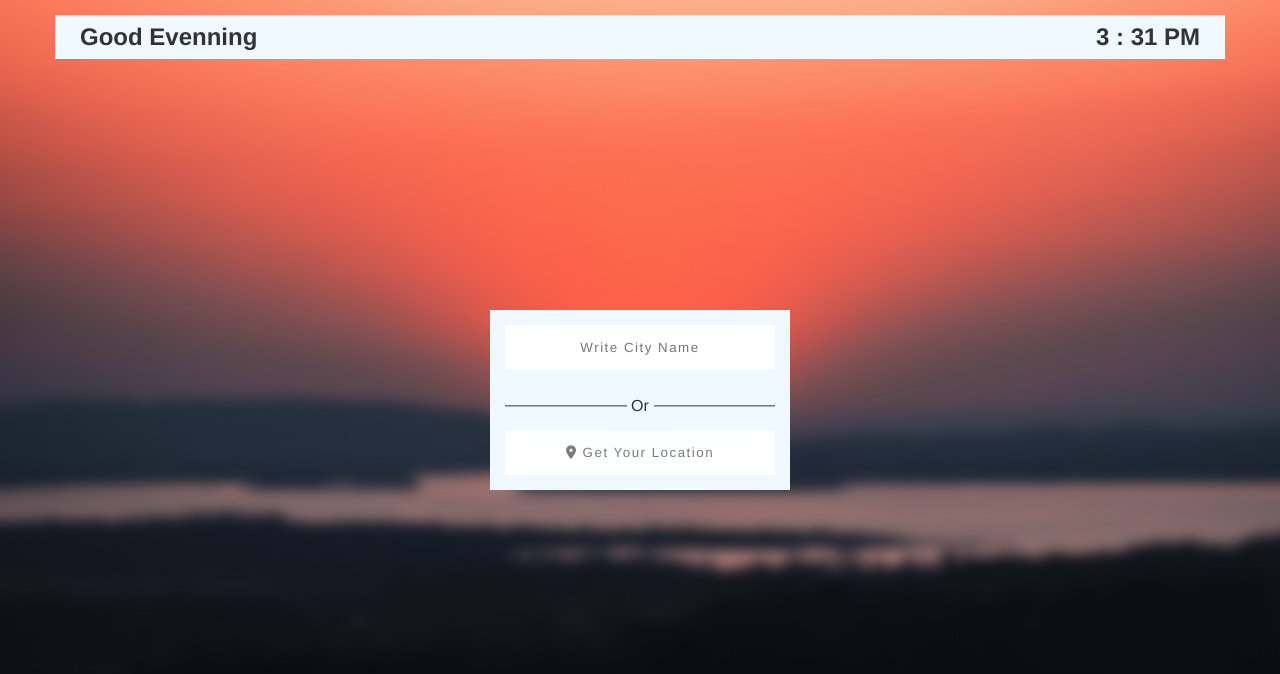
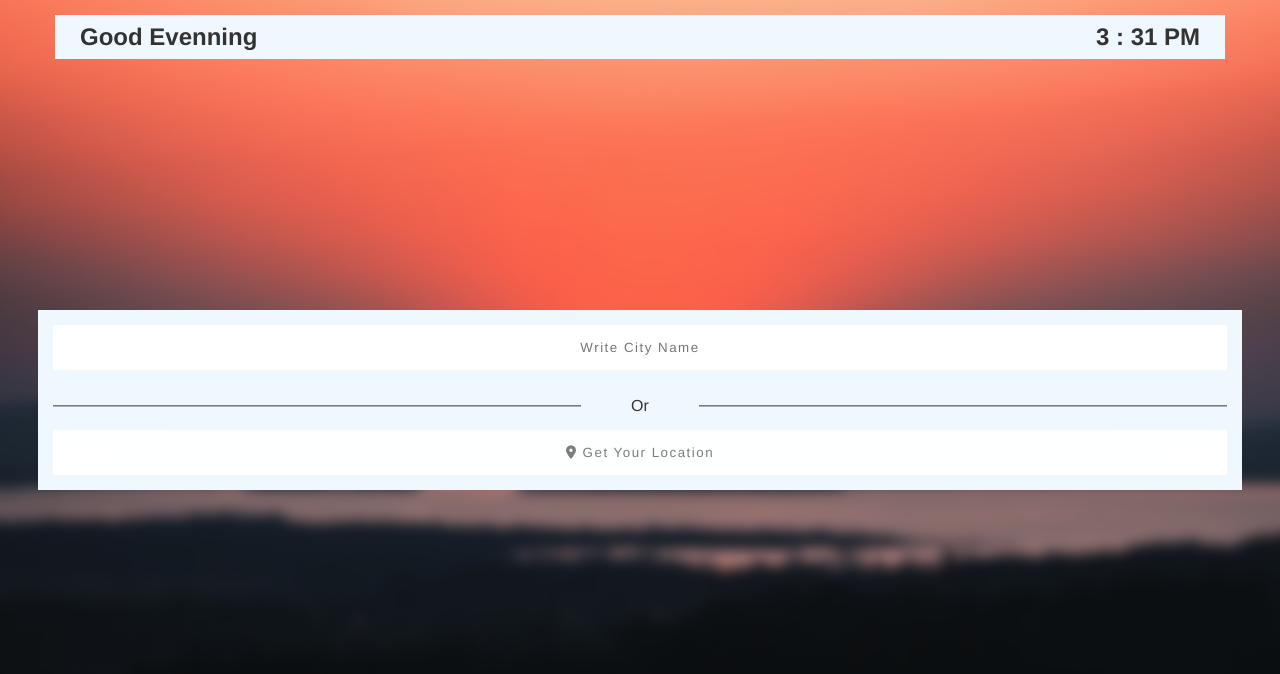
Before and after one commit to YousofSayed/Demo-Weather-App, a plain HTML site: page index.html in a window 1280 px wide. Drawn offline with Linux system fonts and the light colour scheme.

Commit message:
Update style.css

```diff
--- a/style.css
+++ b/style.css
@@ -55,7 +55,7 @@ body {
   width: 100%;
 }
 .container {
-  width: 300px;
+  width: 94%;
   margin-left: auto;
   margin-right: auto;
   display: flex;
@@ -67,6 +67,8 @@ body {
   position: relative;
   overflow: hidden;
 }
+
+
 
 .container .input {
   width: 100%;
```
